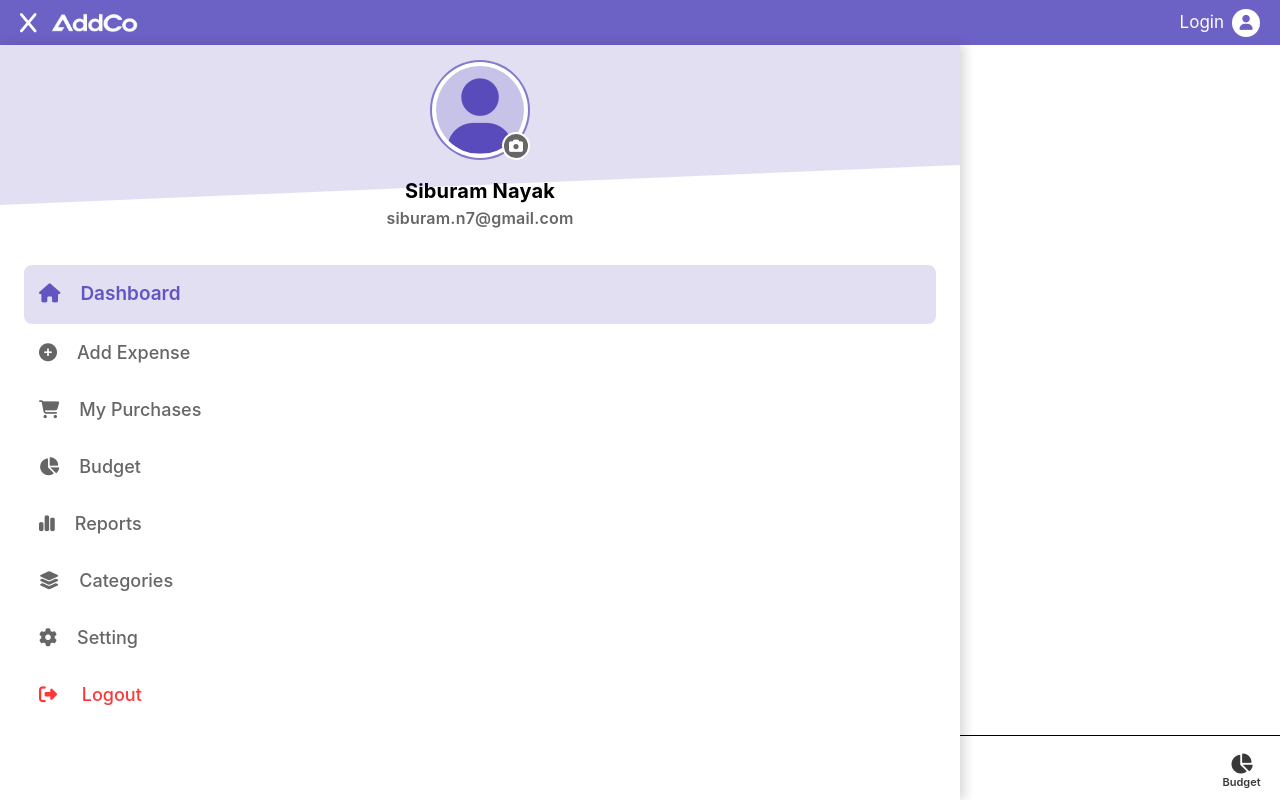
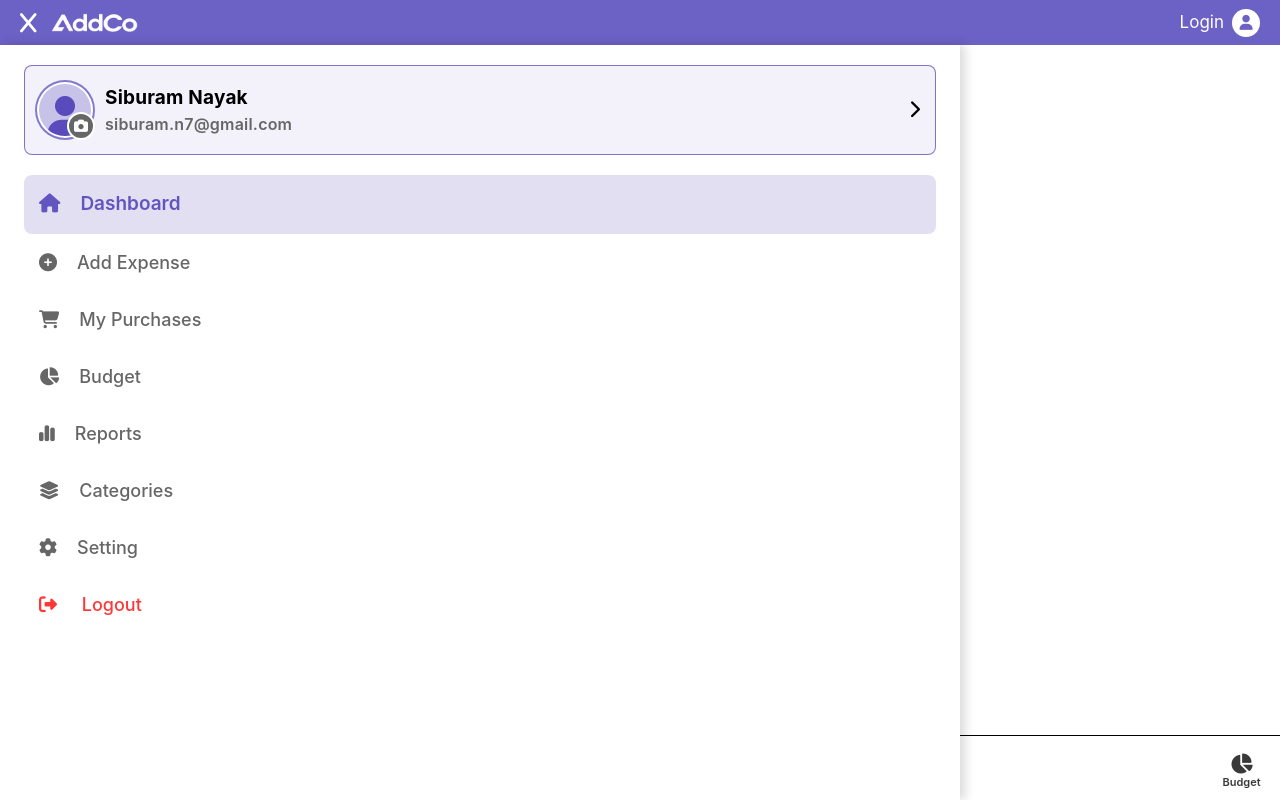
Before and after one commit to Siburam7/AddCo, a website: page main.html in a window 1280 px wide. Both pictures are taken after a click on the icon 32 px from the left and 22 px from the top of the page. Drawn offline with Linux system fonts and the light colour scheme.

Commit message:
Add Profile pf

```diff
--- a/main.html
+++ b/main.html
@@ -39,7 +39,6 @@
 
       <div class="manu-allText">
         <div class="top-manu-pf">
-          <div class="top-manu-pf-bg"></div>
           <div class="pf-logo">
             <div class="pf-image">
               <div class="main-pf-img"><i class="fa-solid fa-user main-pf-img-icon"></i></div>
@@ -51,6 +50,8 @@
             <h2 id="user-name">Siburam Nayak</h2>
             <h2 id="user-mail">siburam.n7@gmail.com</h2>
           </div>
+
+          <i class="fa-solid fa-chevron-right right-side-arr"></i>
 
         </div>
 
```
Also changed, not shown: output.css.
